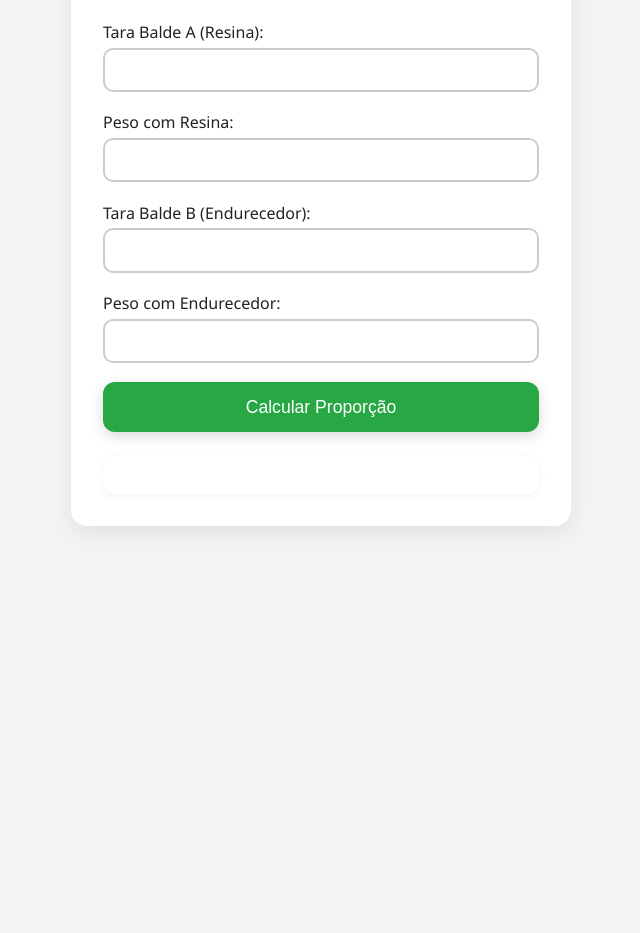
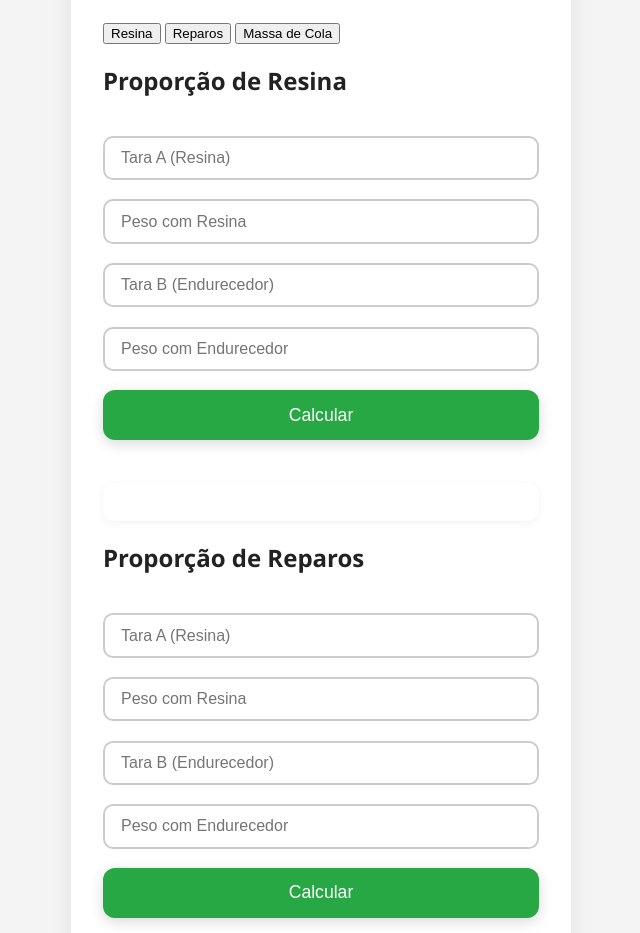
Before and after one commit to Zhanixx/teste-proporcao, a plain HTML site: page index.html in a window 1280 px wide. Shown: the part 196-1129 px from the top of the page, without its empty margins (319-959 px from the left). Before the commit the page ends 800 px from the top, so only its background shows below. Drawn offline with Linux system fonts and the light colour scheme.

Commit message:
Update index.html

```diff
--- a/index.html
+++ b/index.html
@@ -2,43 +2,63 @@
 <html lang="pt">
 <head>
   <meta charset="UTF-8" />
-  <meta name="viewport" content="width=device-width, initial-scale=1.0" />
-  <title>Calculadora de Proporção Epóxi</title>
+  <meta name="viewport" content="width=device-width, initial-scale=1.0"/>
+  <title>Calculadora de Proporções</title>
   <link rel="stylesheet" href="style.css" />
 </head>
 <body>
   <div class="container">
     <header>
-      <h1 id="titulo">Calculadora de Proporção</h1>
+      <h1 id="titulo">Calculadora de Proporções</h1>
       <div class="toolbar">
         <button id="toggleTheme">🌙/☀️</button>
         <button id="toggleLang">🇧🇷/🇨🇳</button>
       </div>
     </header>
 
-    <form id="proportionForm">
-      <div class="form-group">
-        <label data-pt="Tara Balde A (Resina):" data-zh="空桶A（树脂）皮重：">Tara Balde A (Resina):</label>
-        <input type="number" step="0.001" id="taraA" required />
-      </div>
-      <div class="form-group">
-        <label data-pt="Peso com Resina:" data-zh="加树脂后的重量：">Peso com Resina:</label>
-        <input type="number" step="0.001" id="cheioA" required />
-      </div>
-      <div class="form-group">
-        <label data-pt="Tara Balde B (Endurecedor):" data-zh="空桶B（固化剂）皮重：">Tara Balde B (Endurecedor):</label>
-        <input type="number" step="0.001" id="taraB" required />
-      </div>
-      <div class="form-group">
-        <label data-pt="Peso com Endurecedor:" data-zh="加固化剂后的重量：">Peso com Endurecedor:</label>
-        <input type="number" step="0.001" id="cheioB" required />
-      </div>
+    <nav class="tabs">
+      <button class="tab-btn active" data-tab="resina">Resina</button>
+      <button class="tab-btn" data-tab="reparo">Reparos</button>
+      <button class="tab-btn" data-tab="cola">Massa de Cola</button>
+    </nav>
 
-      <button type="button" id="calcularBtn" class="btn-calcular">Calcular Proporção</button>
-    </form>
+    <div class="tab-content active" id="resina">
+      <!-- Conteúdo padrão de resina -->
+      <form class="calc-form" data-tolerancia="30">
+        <h2>Proporção de Resina</h2>
+        <input type="number" step="0.001" placeholder="Tara A (Resina)" class="taraA" required>
+        <input type="number" step="0.001" placeholder="Peso com Resina" class="cheioA" required>
+        <input type="number" step="0.001" placeholder="Tara B (Endurecedor)" class="taraB" required>
+        <input type="number" step="0.001" placeholder="Peso com Endurecedor" class="cheioB" required>
+        <button type="button" class="btn-calcular">Calcular</button>
+        <div class="resultado"></div>
+      </form>
+    </div>
 
-    <div id="resultado" class="resultado"></div>
+    <div class="tab-content" id="reparo">
+      <form class="calc-form" data-tolerancia="32">
+        <h2>Proporção de Reparos</h2>
+        <input type="number" step="0.001" placeholder="Tara A (Resina)" class="taraA" required>
+        <input type="number" step="0.001" placeholder="Peso com Resina" class="cheioA" required>
+        <input type="number" step="0.001" placeholder="Tara B (Endurecedor)" class="taraB" required>
+        <input type="number" step="0.001" placeholder="Peso com Endurecedor" class="cheioB" required>
+        <button type="button" class="btn-calcular">Calcular</button>
+        <div class="resultado"></div>
+      </form>
+    </div>
+
+    <div class="tab-content" id="cola">
+      <form class="calc-form" data-tolerancia="42">
+        <h2>Proporção Massa de Cola</h2>
+        <input type="number" step="0.001" placeholder="Peso Cola Verde" class="peso1" required>
+        <input type="number" step="0.001" placeholder="Peso Cola Amarela" class="peso2" required>
+        <button type="button" class="btn-calcular">Calcular</button>
+        <div class="resultado"></div>
+      </form>
+    </div>
   </div>
+
+  <footer class="watermark">Desenvolvido por Gustavo</footer>
 
   <script src="script.js"></script>
 </body>
```
